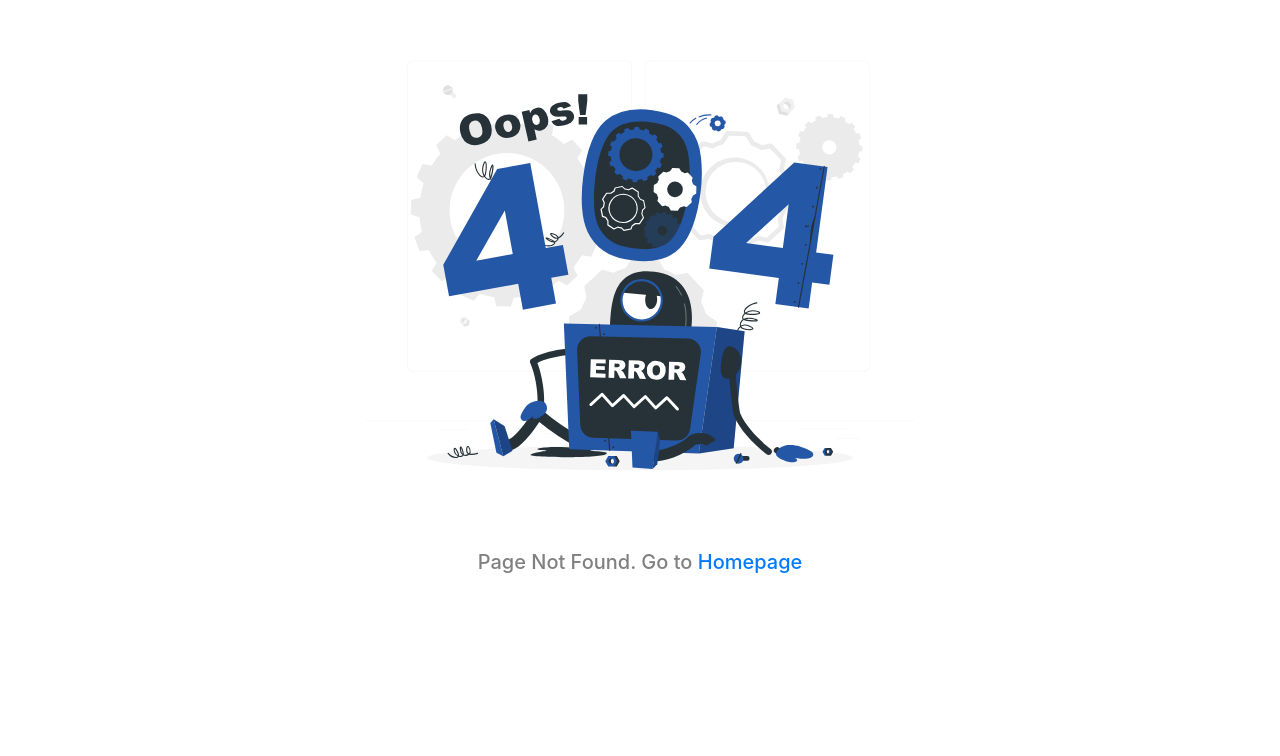
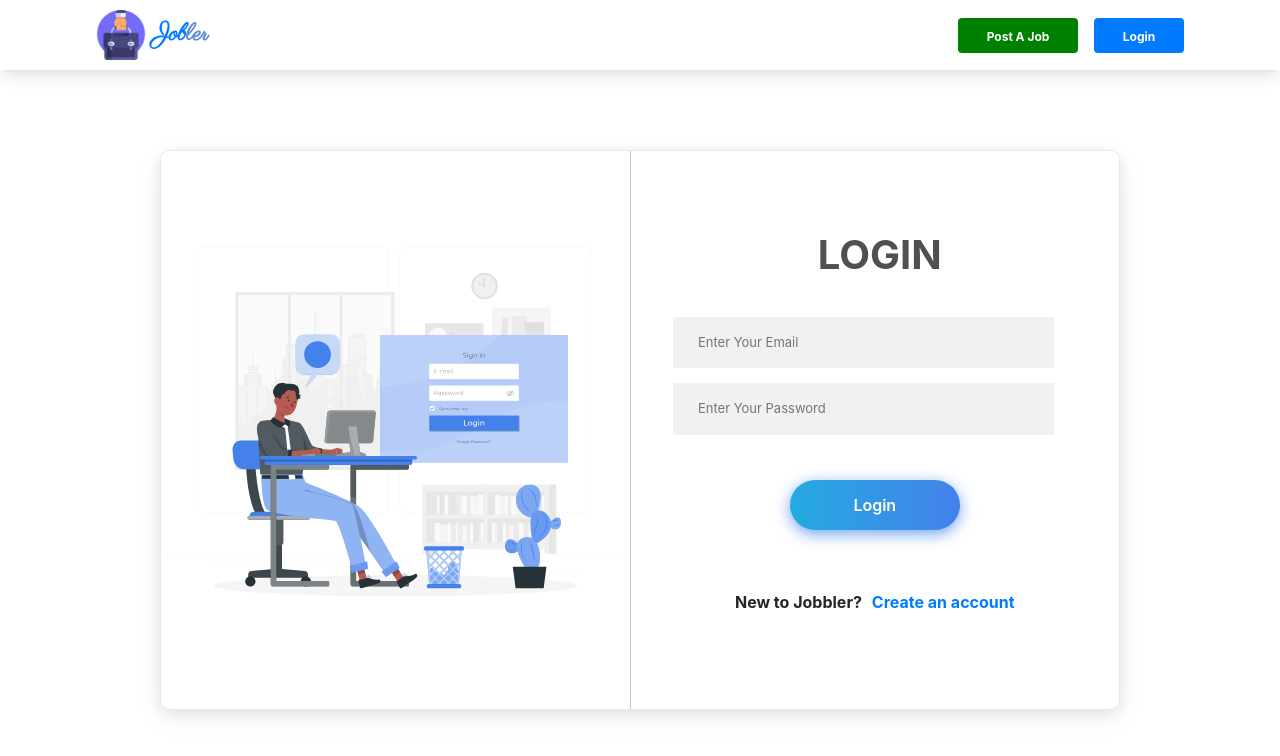
Before and after one commit to Tiberiu9/Jobler, a Next.js app in the folder frontend/: page /login in a window 1280 px wide. Before the commit this address had no page. Shown: the top 756 px of the page. Built offline with nearby package versions, Linux system fonts and the light colour scheme.

Commit message:
Add Auth contex, login component and custom notification with toastify

```diff
--- /dev/null
+++ b/frontend/components/auth/Login.js
@@ -0,0 +1,89 @@
+import React, {useState, useContext, useEffect} from "react";
+import {useRouter} from "next/router";
+import Image from "next/image";
+
+import AuthContext from '@/contex/AuthContext';
+import {toast} from "react-toastify";
+
+const Login = () => {
+
+  const [email, setEmail] = useState("");
+  const [password, setPassword] = useState("");
+
+  const router = useRouter();
+
+  const {loading, error, isAuthenticated, login} = useContext(AuthContext);
+
+
+  useEffect(() => {
+    if (error) {
+      toast.error(error);
+    }
+    if (isAuthenticated && !loading) {
+      router.push("/");
+    }
+  }, [isAuthenticated, error, loading]);
+
+  const submitHandler = (e) => {
+    e.preventDefault();
+    login({ username: email, password });
+    console.log(email, password)
+    // router.push("/jobs");
+  };
+
+
+  return (
+    <div className="modalMask">
+      <div className="modalWrapper">
+        <div className="left">
+          <div style={{ width: "100%", height: "100%", position: "relative" }}>
+            <Image src="/images/login.svg" alt="login" layout="fill"/>
+          </div>
+        </div>
+        <div className="right">
+          <div className="rightContentWrapper">
+            <div className="headerWrapper">
+              <h2> LOGIN</h2>
+            </div>
+            <form className="form" onSubmit={submitHandler}>
+              <div className="inputWrapper">
+                <div className="inputBox">
+                  <i aria-hidden className="fas fa-envelope"></i>
+                  <input
+                    type="email"
+                    placeholder="Enter Your Email"
+                    value={email}
+                    onChange={(e) => setEmail(e.target.value)}
+                    pattern='\S+@\S+\.\S+'
+                    title='Your Email is invalid'
+                    required
+                  />
+                </div>
+                <div className="inputBox">
+                  <i aria-hidden className="fas fa-key"></i>
+                  <input
+                    type="password"
+                    placeholder="Enter Your Password"
+                    value={password}
+                    onChange={(e) => setPassword(e.target.value)}
+                    required
+                  />
+                </div>
+              </div>
+              <div className="loginButtonWrapper">
+                <button type="submit" className="loginButton">
+                  {loading ? 'Authenticating...' : "Login"}
+                </button>
+              </div>
+              <p style={{ textDecoration: "none" }} className="signup">
+                New to Jobbler? <a href="/register">Create an account</a>
+              </p>
+            </form>
+          </div>
+        </div>
+      </div>
+    </div>
+  );
+};
+
+export default Login;
--- a/frontend/components/layout/Layout.js
+++ b/frontend/components/layout/Layout.js
@@ -2,6 +2,9 @@ import React from 'react'
 import Head from 'next/head'
 import Header from "@/components/layout/Header";
 import Footer from "@/components/layout/Footer";
+
+import  { ToastContainer, toast } from 'react-toastify';
+import 'react-toastify/dist/ReactToastify.css';
 
 const Layout = ({children, title = "Find Jobs"}) => {
   return (
@@ -10,7 +13,9 @@ const Layout = ({children, title = "Find Jobs"}) => {
         {/*<title>{title} - Jobler</title>*/}
       </Head>
 
+
       <Header/>
+      <ToastContainer position="bottom-center"/>
 
       {children}
 
--- /dev/null
+++ b/frontend/contex/AuthContext.js
@@ -0,0 +1,49 @@
+import {useState, useEffect, createContext} from 'react';
+import {useRouter} from 'next/router';
+import axios from "axios";
+
+const AuthContext = createContext();
+
+
+export const AuthProvider = ({children}) => {
+  const [loading, setLoading] = useState(false);
+  const [user, setUser] = useState(null);
+  const [isAuthenticated, setIsAuthenticated] = useState(null);
+  const [error, setError] = useState(null);
+
+  const router = useRouter();
+
+  // Login user
+  const login = async ({ username, password }) => {
+    try {
+      setLoading(true);
+
+      const res = await axios.post("/api/auth/login", {
+        username,
+        password,
+      });
+
+      if (res.data.success) {
+        // loadUser();
+        setIsAuthenticated(true);
+        setLoading(false);
+        await router.push("/");
+      }
+    } catch (error) {
+      setLoading(false);
+      setError(
+        error.response &&
+          (error.response.data.detail || error.response.data.error)
+      );
+    }
+  };
+
+  return (
+    <AuthContext.Provider value={{loading, user, error, isAuthenticated, login,}}>
+      {children}
+    </AuthContext.Provider>
+  )
+
+}
+
+export default AuthContext
--- a/frontend/pages/_app.js
+++ b/frontend/pages/_app.js
@@ -1,6 +1,11 @@
 import "@/styles/globals.css";
+import {AuthProvider} from "@/contex/AuthContext";
 
 
-export default function App({ Component, pageProps }) {
-  return <Component {...pageProps} />;
+export default function App({Component, pageProps}) {
+  return (
+    <AuthProvider>
+      <Component {...pageProps} />
+    </AuthProvider>
+  )
 }
--- /dev/null
+++ b/frontend/pages/api/auth/login.js
@@ -0,0 +1,78 @@
+// import axios from "axios";
+//
+// export default async (req, res) => {
+//
+//   if (req.method === 'POST') {
+//
+//     const { email, password } = req.body;
+//     try {
+//       const response = await fetch(`${process.env.API_URL}/api/auth/login`, {
+//         method: 'POST',
+//         headers: {
+//           'Content-Type': 'application/json'
+//         },
+//         body: JSON.stringify({email, password})
+//       })
+//       const data = await response.json()
+//       res.status(200).json(data)
+//     } catch (error) {
+//       res.status(500).json({ error: error.message })
+//     }
+//   }
+//
+// }
+
+
+import axios from 'axios';
+import cookie from 'cookie'
+import process from "next/dist/build/webpack/loaders/resolve-url-loader/lib/postcss";
+
+export default async (req, res) => {
+  if (req.method === 'POST') {
+    const {username, password} = req.body;
+
+    try {
+      const response = await axios.post(`${process.env.API_URL}/api/token/`, {
+        username,
+        password
+      },
+      {
+        headers: {
+          'Content-Type': 'application/json'
+        }
+      });
+
+      if (response.data.access) {
+
+        res.setHeader('Set-Cookie', [
+          cookie.serialize('access', response.data.access, {
+            httpOnly: true,
+            secure: process.env.NODE_ENV !== 'development',
+            maxAge: 60 * 60 * 24 * 7,
+            sameSite: 'strict',
+            path: '/'
+          }),
+          // cookie.serialize('refresh', response.data.refresh, {
+          //   httpOnly: true,
+          //   secure: process.env.NODE_ENV !== 'development',
+          //   maxAge: 60 * 60 * 24 * 7, // 1 week
+          //   sameSite: 'strict',
+          //   path: '/'
+          // })
+        ]);
+
+        res.status(200).json({
+          success: true,
+        });
+
+      } else {
+        res.status(response.status).json({
+          error: "Authentication failed."
+        });
+      }
+
+    } catch (error) {
+      res.status(error.response.status).json({error: error.response && error.response.data.error});
+    }
+  }
+};
--- a/frontend/pages/api/hello.js
+++ /dev/null
@@ -1,5 +0,0 @@
-// Next.js API route support: https://nextjs.org/docs/api-routes/introduction
-
-export default function handler(req, res) {
-  res.status(200).json({ name: "John Doe" });
-}
--- /dev/null
+++ b/frontend/pages/login.js
@@ -0,0 +1,14 @@
+import Layout from "@/components/layout/Layout";
+import Login from "@/components/auth/Login";
+
+
+export default function LoginPage() {
+
+  return (
+    <Layout title="Login">
+
+      <Login/>
+
+    </Layout>
+  );
+}
--- a/frontend/styles/globals.css
+++ b/frontend/styles/globals.css
@@ -105,7 +105,7 @@ body {
   outline: none;
   margin-left: 1rem;
   cursor: pointer;
-  border-radius: 2px;
+  border-radius: 4px;
   height: 35px;
   width: 120px;
   transition: all 0.5s;
@@ -144,7 +144,7 @@ body {
   outline: none;
   margin-left: 1rem;
   cursor: pointer;
-  border-radius: 2px;
+  border-radius: 4px;
   height: 35px;
   width: 90px;
   transition: all 0.5s;
```
